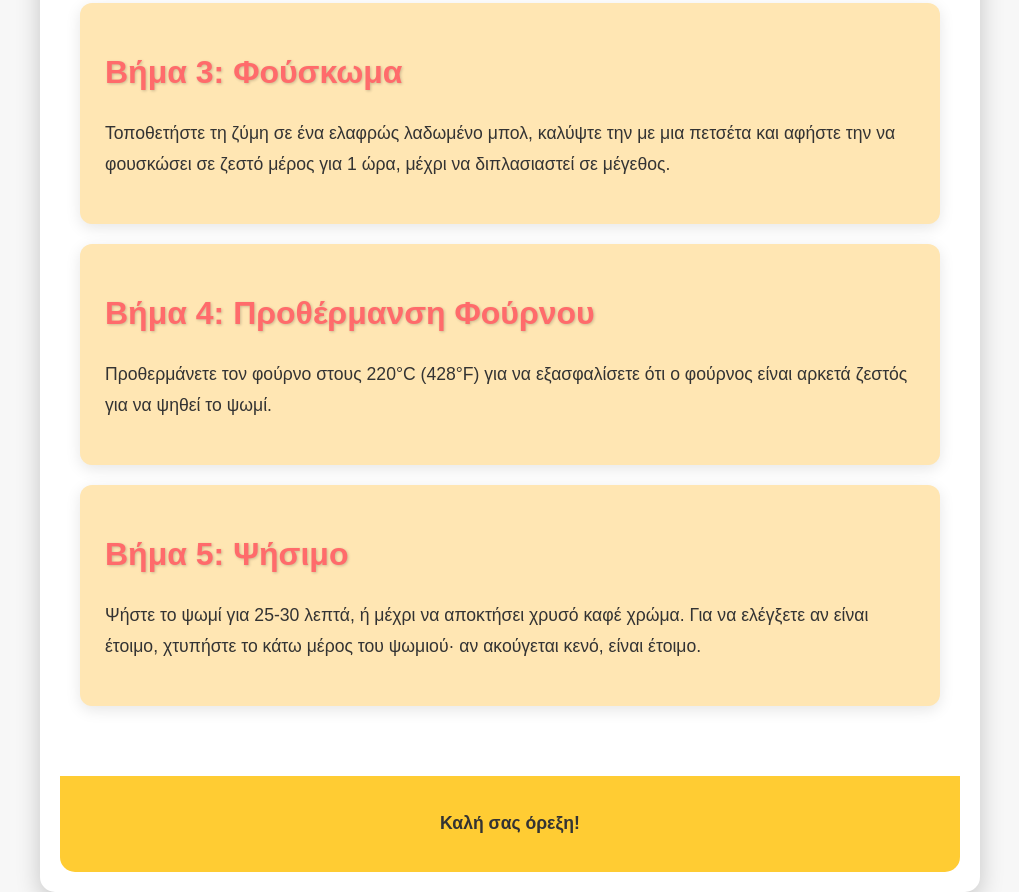
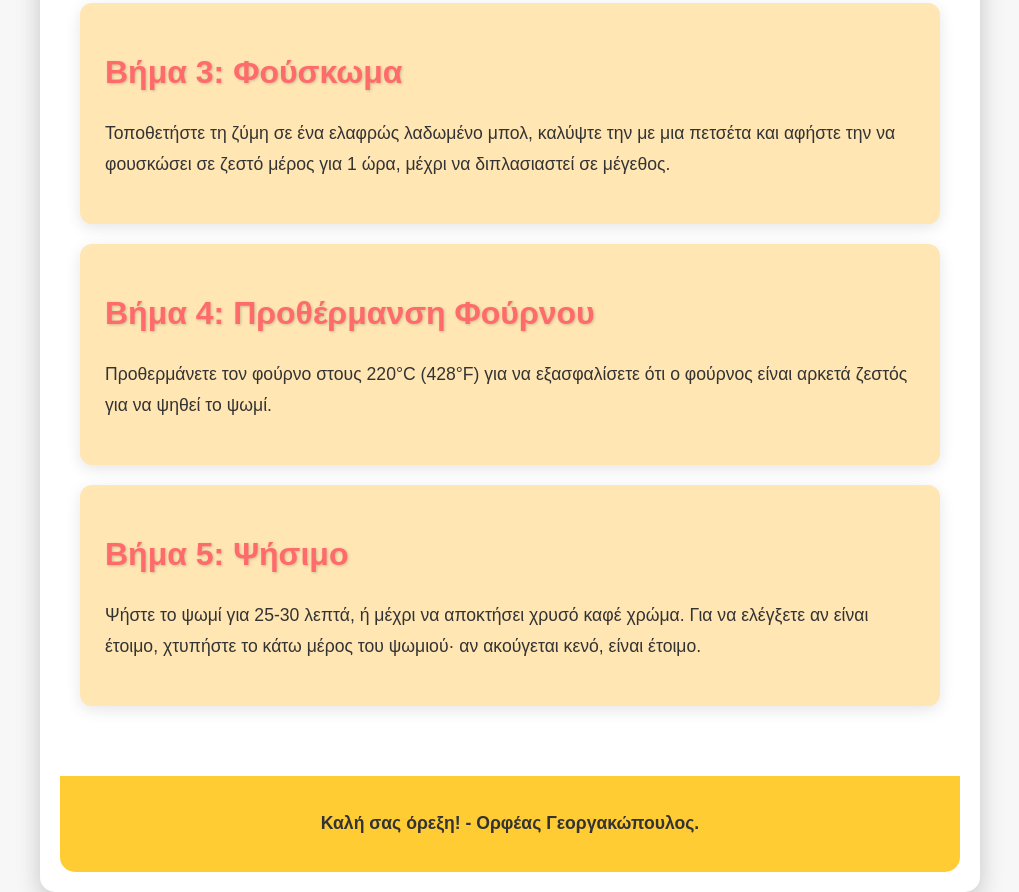
Before and after one commit to Zorikos3/Bread, a plain HTML site: page index.html in a window 1280 px wide. Shown: the part 1322-2214 px from the top of the page, without its empty margins (130-1149 px from the left). Drawn offline with Linux system fonts and the light colour scheme.

Commit message:
Update index.html

```diff
--- a/index.html
+++ b/index.html
@@ -188,7 +188,7 @@
             </div>
         </main>
         <footer>
-            <p>Καλή σας όρεξη!</p>
+            <p>Καλή σας όρεξη! - Ορφέας Γεοργακώπουλος.</p>
         </footer>
     </div>
 </body>
```
